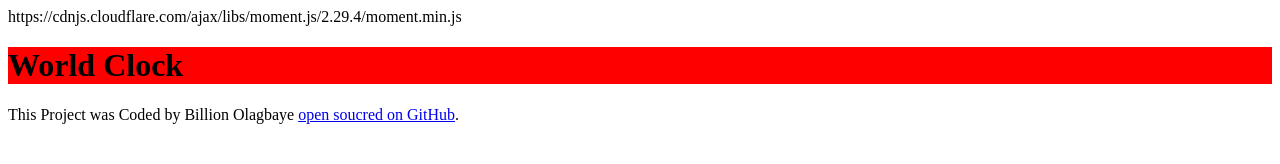
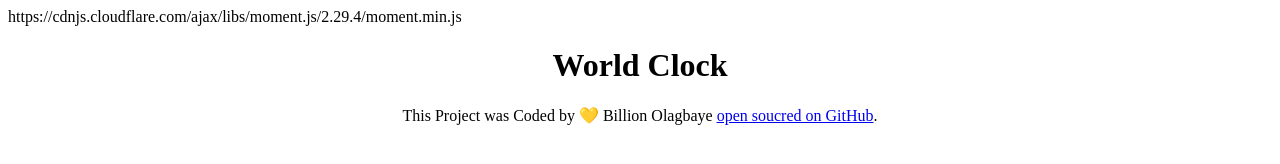
Before and after one commit to BillionOla/world-clock, a plain HTML site: page index.html in a window 1280 px wide. Drawn offline with Linux system fonts and the light colour scheme.

Commit message:
styled the h1 and h2

```diff
--- a/css/styles.css
+++ b/css/styles.css
@@ -1,3 +1,6 @@
 h1 {
-    background: red;
+  text-align: center;
 }
+footer {
+  text-align: center;
+}
--- a/index.html
+++ b/index.html
@@ -11,7 +11,7 @@
 <body>
     <h1>World Clock</h1>
     <footer>
-        This Project was Coded by Billion Olagbaye
+        This Project was Coded by 💛 Billion Olagbaye
         <a href="https://github.com/BillionOla/world-clock" target="-blank">open soucred on GitHub</a>.
         <script src="javascript/index.js"></script>
     </footer>
```
